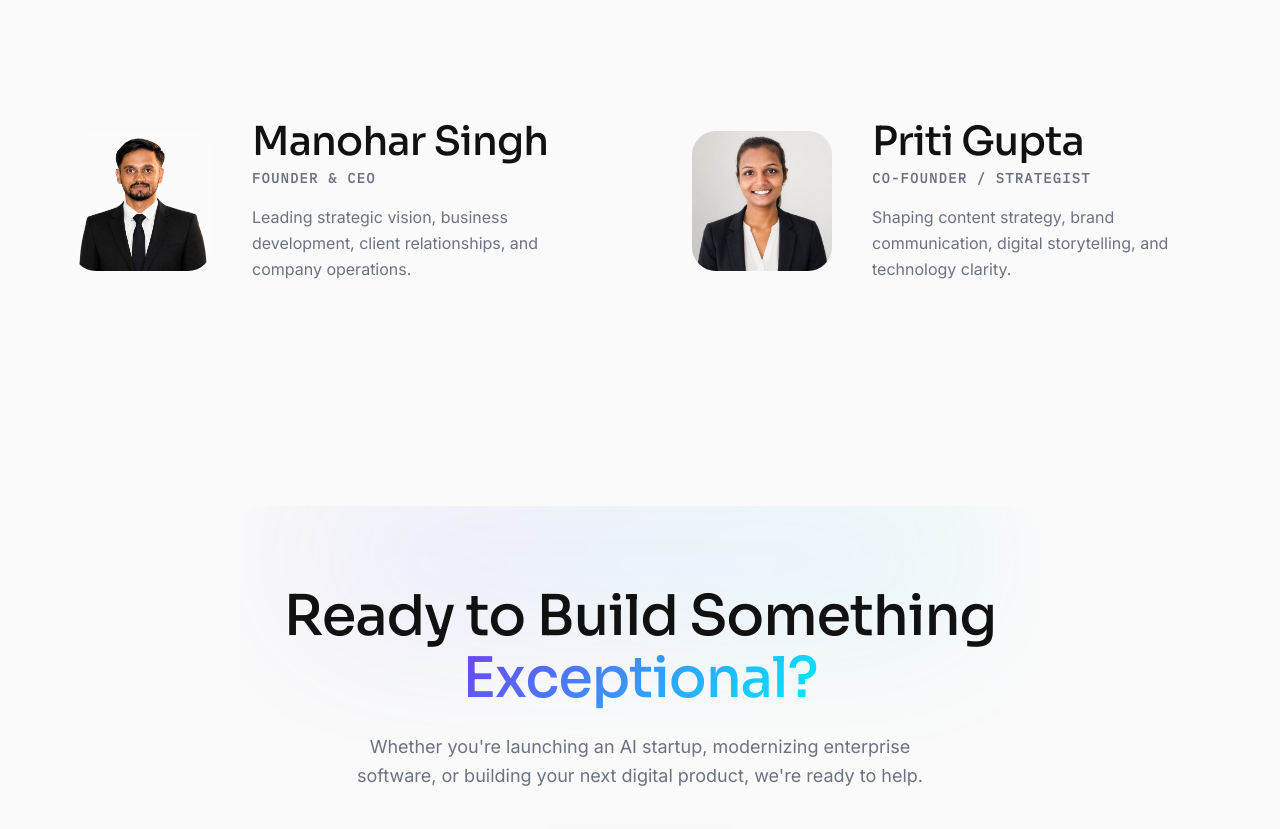
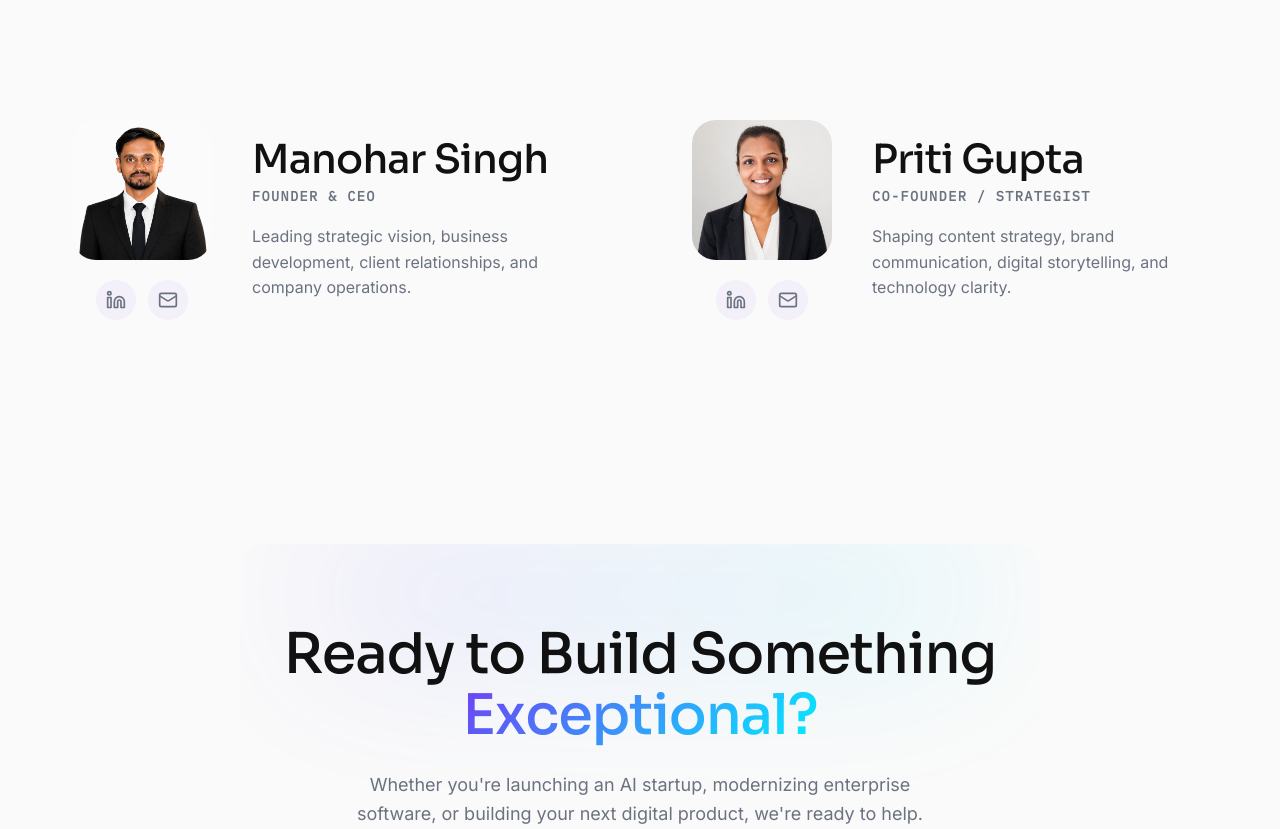
Before and after one commit to Manoharaya/codex-new, a React (Vite) app: page /about in a window 1280 px wide. Shown: the part 3000-3829 px from the top of the page. Built offline with nearby package versions, Linux system fonts and the light colour scheme.

Commit message:
Update About page to include LinkedIn icon and correct layout for team social links

```diff
--- a/src/pages/About.css
+++ b/src/pages/About.css
@@ -576,43 +576,38 @@
   transform: scale(1.05);
 }
 
-.abt-team-overlay-hz {
-  position: absolute;
-  inset: 0;
-  background: rgba(0, 0, 0, 0.15);
+.abt-team-left-col {
+  display: flex;
+  flex-direction: column;
+  align-items: center;
+  gap: 1.25rem;
+  position: relative;
+  z-index: 1;
+}
+
+.abt-team-socials-inline {
+  display: flex;
+  gap: 0.75rem;
+  justify-content: center;
+}
+
+.abt-social-inline-btn {
+  width: 40px;
+  height: 40px;
+  border-radius: 50%;
+  background: rgba(111, 63, 245, 0.05); /* very subtle purple tint */
+  color: var(--text-secondary);
   display: flex;
   align-items: center;
   justify-content: center;
-  opacity: 0;
-  transition: opacity 0.3s ease;
+  transition: transform 0.2s ease, background-color 0.2s ease, color 0.2s ease;
+  border: 1px solid var(--border-color);
 }
 
-.abt-team-card-hz:hover .abt-team-overlay-hz {
-  opacity: 1;
-}
-
-.abt-team-socials-hz {
-  display: flex;
-  gap: 0.75rem;
-}
-
-.abt-social-btn-hz {
-  width: 40px;
-  height: 40px;
-  border-radius: 50%;
-  background: rgba(255, 255, 255, 0.2);
-  backdrop-filter: blur(4px);
-  color: white;
-  display: flex;
-  align-items: center;
-  justify-content: center;
-  transition: transform 0.2s ease, background-color 0.2s ease;
-  border: 1px solid rgba(255, 255, 255, 0.4);
-}
-
-.abt-social-btn-hz:hover {
+.abt-social-inline-btn:hover {
   transform: scale(1.1);
-  background: var(--primary-color);
+  background: var(--brand-purple);
+  color: #fff;
   border-color: transparent;
 }
 
--- a/src/pages/About.jsx
+++ b/src/pages/About.jsx
@@ -4,6 +4,24 @@ import { ArrowRight, Mail, Zap, Shield, Users, Handshake, Link2 } from 'lucide-r
 import { Link } from 'react-router-dom';
 import SEO from '../components/SEO/SEO';
 import './About.css';
+
+const LinkedinIcon = ({ size = 24, color = "currentColor" }) => (
+  <svg
+    xmlns="http://www.w3.org/2000/svg"
+    width={size}
+    height={size}
+    viewBox="0 0 24 24"
+    fill="none"
+    stroke={color}
+    strokeWidth="2"
+    strokeLinecap="round"
+    strokeLinejoin="round"
+  >
+    <path d="M16 8a6 6 0 0 1 6 6v7h-4v-7a2 2 0 0 0-2-2 2 2 0 0 0-2 2v7h-4v-7a6 6 0 0 1 6-6z" />
+    <rect width="4" height="12" x="2" y="9" />
+    <circle cx="4" cy="4" r="2" />
+  </svg>
+);
 
 const MANOHAR_LINKEDIN_URL = "#";
 const MANOHAR_EMAIL = "mailto:hello@codexneural.com";
@@ -313,18 +331,18 @@ const About = () => {
                 key={member.id}
                 className="abt-team-card-hz"
               >
-                <div className="abt-team-photo-wrap-hz">
-                  <img src={member.image} alt={member.name} />
+                <div className="abt-team-left-col">
+                  <div className="abt-team-photo-wrap-hz">
+                    <img src={member.image} alt={member.name} />
+                  </div>
 
-                  <div className="abt-team-overlay-hz">
-                    <div className="abt-team-socials-hz">
-                      <a href={member.linkedin} target="_blank" rel="noopener noreferrer" className="abt-social-btn-hz" aria-label="Website">
-                        <Link2 size={20} />
-                      </a>
-                      <a href={member.email} className="abt-social-btn-hz" aria-label="Email">
-                        <Mail size={20} />
-                      </a>
-                    </div>
+                  <div className="abt-team-socials-inline">
+                    <a href={member.linkedin} target="_blank" rel="noopener noreferrer" className="abt-social-inline-btn" aria-label="LinkedIn">
+                      <LinkedinIcon size={20} />
+                    </a>
+                    <a href={member.email} className="abt-social-inline-btn" aria-label="Email">
+                      <Mail size={20} />
+                    </a>
                   </div>
                 </div>
 
```
